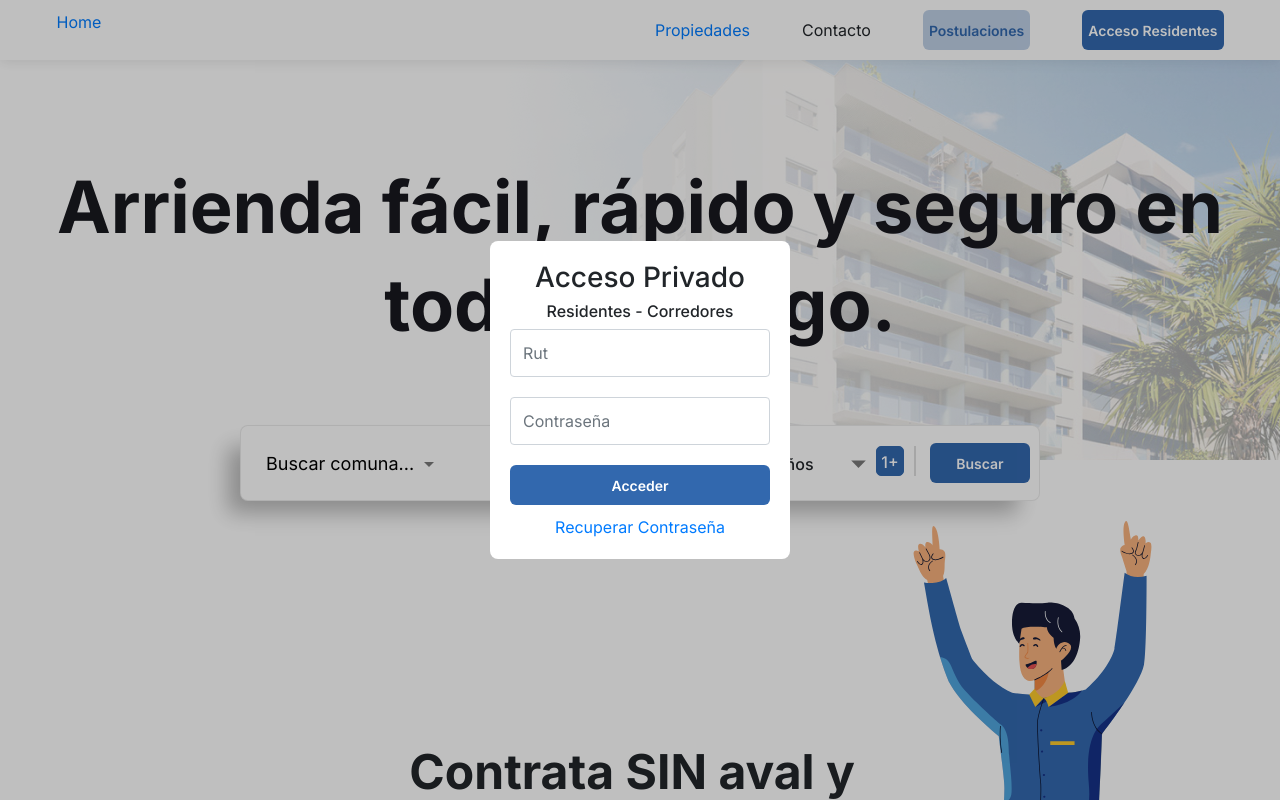
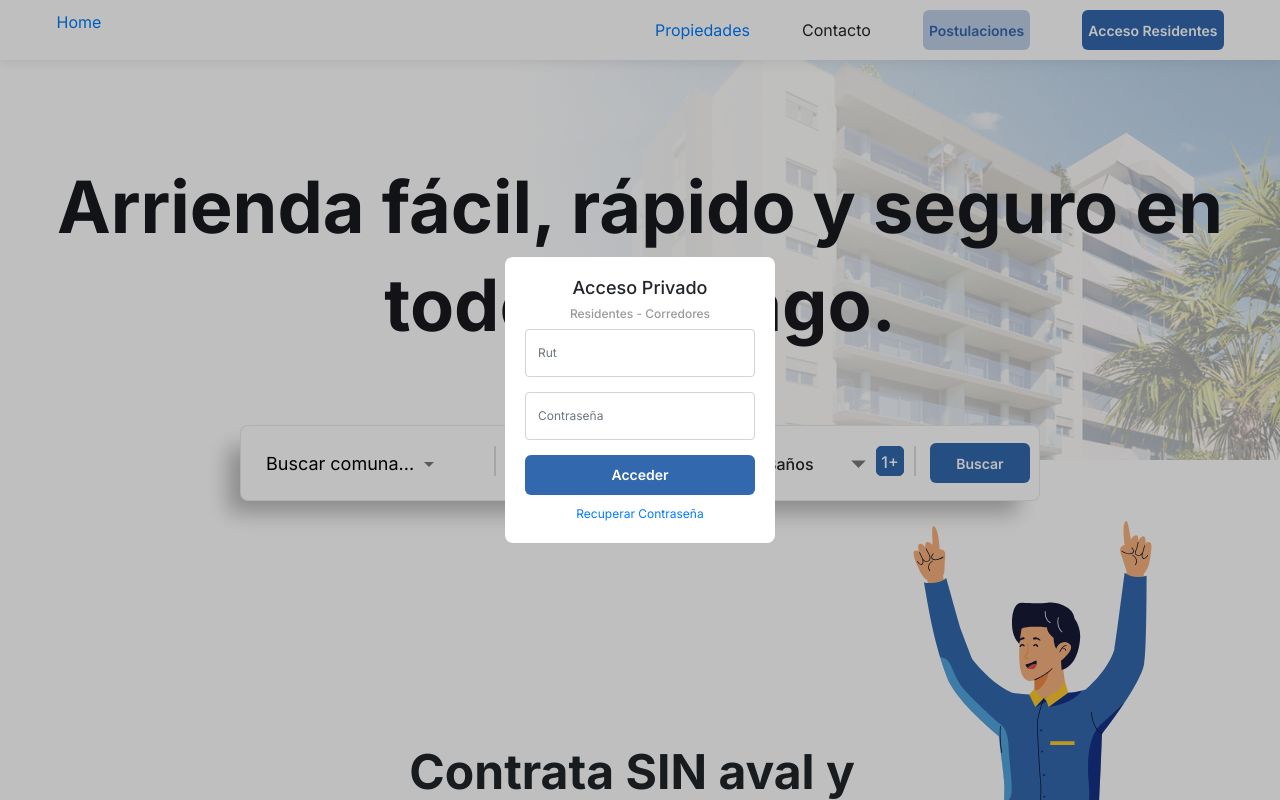
Before and after one commit to alexisByron/web_app, a React (Create React App) app: page /Home in a window 1280 px wide. Both pictures are taken after a click on the button "Acceso Residentes". Shown: the top 800 px of the page. Built offline with nearby package versions, Linux system fonts and the light colour scheme.

Commit message:
css login

```diff
--- a/src/componets/NavBar/NavBar.tsx
+++ b/src/componets/NavBar/NavBar.tsx
@@ -43,13 +43,15 @@ function NavBar()  {
                 </ul>
             </div>
             <CustomModal isOpen={modalIsOpen} setIsOpen={setIsOpen}>
-                <h3 style={{textAlign:'center'}}>Acceso Privado</h3>
-                <h6 style={{textAlign:'center'}}>Residentes - Corredores</h6>
-                <div style={{marginBottom:'20px'}}>
-                    <input type="text" className="form-control" style={{height:'48px'}} {...register("rut")} placeholder="Rut"/>
+                <div style={{width: '230px'}}>
+
+                    <h3 style={{textAlign:'center', fontSize: '18px'}}>Acceso Privado</h3>
+                    <h6 style={{textAlign:'center', fontSize: '12px', color: 'rgba(0,0,0, .40)'}}>Residentes - Corredores</h6>
+                    <div style={{marginBottom:'15px'}}>
+                        <input type="text" className="form-control" style={{height:'48px', fontSize: '12px'}} {...register("rut")} placeholder="Rut"/>
                     </div>
-                <div style={{marginBottom:'20px'}}>
-                    <input type="text" className="form-control" style={{height:'48px'}} {...register("password")} placeholder="Contraseña"/>
+                    <div style={{marginBottom:'15px'}}>
+                        <input type="text" className="form-control" style={{height:'48px', fontSize: '12px'}} {...register("password")} placeholder="Contraseña"/>
                     </div>
                     <div style={{marginBottom:'10px'}}>
                         <CustomButton
@@ -58,8 +60,9 @@ function NavBar()  {
                             onClick={handleSubmit(onSubmit)}
                         />
                     </div>
-                <div style={{textAlign:'center'}}>
+                    <div style={{textAlign:'center', fontSize: '12px'}}>
                         <a href="#" >Recuperar Contraseña</a>
+                    </div>
                 </div>
 
             </CustomModal>
--- a/src/index.css
+++ b/src/index.css
@@ -106,3 +106,7 @@ li{
   background-color: white;
   margin-top: -10px;
 }
+
+.ReactModal__Overlay{
+  z-index: 3;
+}
```
Lines whose indentation alone changed are shown as unchanged.
